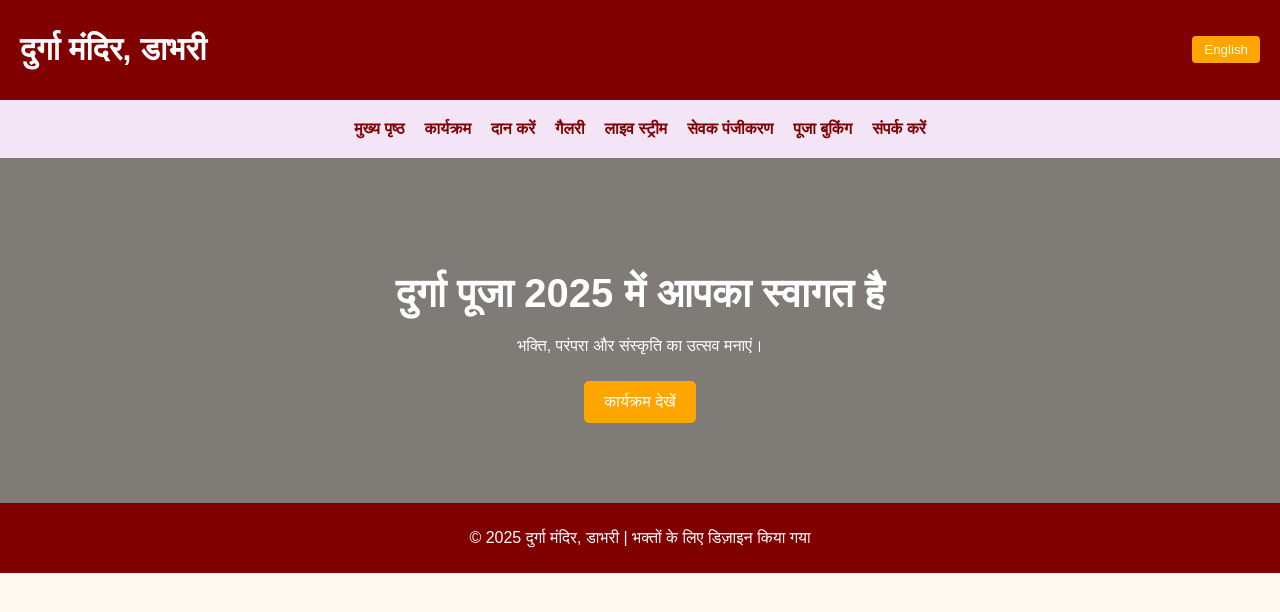
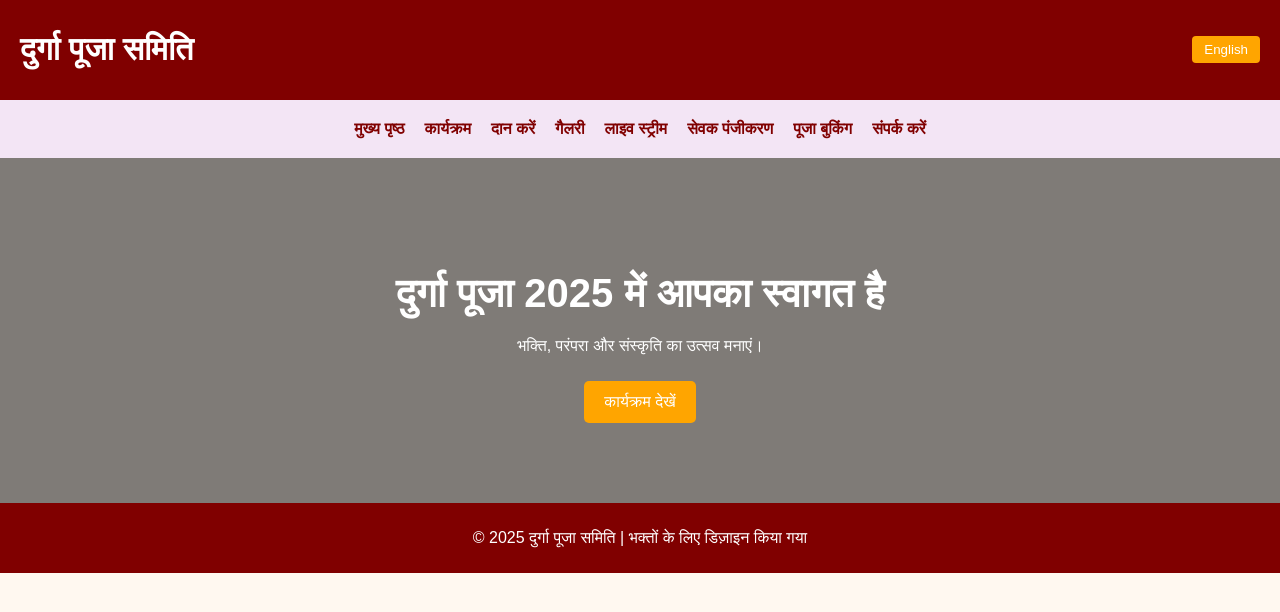
Before and after one commit to PRADEEPJHAGH/testfun, a plain HTML site: page index.html in a window 1280 px wide. Both pictures are taken after a click on the button "हिंदी". Drawn offline with Linux system fonts and the light colour scheme.

Commit message:
index.html

```diff
--- a/index.html
+++ b/index.html
@@ -3,7 +3,7 @@
 <head>
   <meta charset="UTF-8" />
   <meta name="viewport" content="width=device-width, initial-scale=1.0" />
-  <title>Durga Mandir - Dabhari</title>
+  <title>Durga Puja Committee</title>
   <style>
     body {
       margin: 0;
@@ -88,7 +88,7 @@
 <body>
   <header>
     <div class="top-bar">
-      <h1 id="siteTitle">Durga Mandir, Dabhari</h1>
+      <h1 id="siteTitle">Durga Puja Committee</h1>
       <button id="langToggle">हिंदी</button>
     </div>
     <nav>
@@ -112,7 +112,7 @@
   </section>
 
   <footer>
-    <p id="footerText">&copy; 2025 Durga Mandir, Dabhari | Designed for Devotees</p>
+    <p id="footerText">&copy; 2025 Durga Puja Committee | Designed for Devotees</p>
   </footer>
 
   <script>
@@ -123,11 +123,11 @@
       isHindi = !isHindi;
       toggleBtn.innerText = isHindi ? "English" : "हिंदी";
 
-      document.getElementById("siteTitle").innerText = isHindi ? "दुर्गा मंदिर, डाभरी" : "Durga Mandir, Dabhari";
+      document.getElementById("siteTitle").innerText = isHindi ? "दुर्गा पूजा समिति" : "Durga Puja Committee";
       document.getElementById("heroTitle").innerText = isHindi ? "दुर्गा पूजा 2025 में आपका स्वागत है" : "Welcome to Durga Puja 2025";
       document.getElementById("heroText").innerText = isHindi ? "भक्ति, परंपरा और संस्कृति का उत्सव मनाएं।" : "Join us in celebrating devotion, tradition, and culture.";
       document.getElementById("viewEvents").innerText = isHindi ? "कार्यक्रम देखें" : "View Events";
-      document.getElementById("footerText").innerText = isHindi ? "© 2025 दुर्गा मंदिर, डाभरी | भक्तों के लिए डिज़ाइन किया गया" : "© 2025 Durga Mandir, Dabhari | Designed for Devotees";
+      document.getElementById("footerText").innerText = isHindi ? "© 2025 दुर्गा पूजा समिति | भक्तों के लिए डिज़ाइन किया गया" : "© 2025 Durga Puja Committee | Designed for Devotees";
 
       document.querySelectorAll(".menu").forEach(link => {
         link.innerText = isHindi ? link.dataset.hi : link.dataset.en;
```
